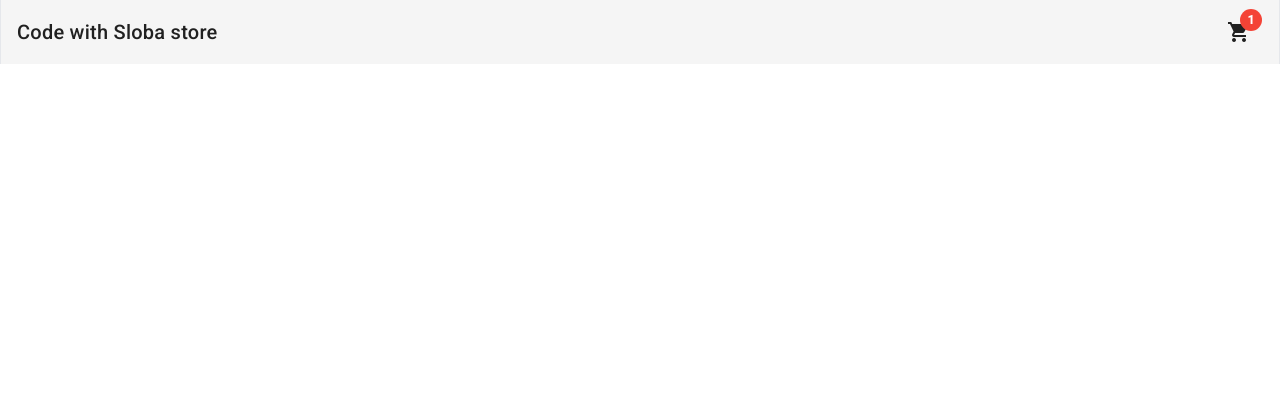
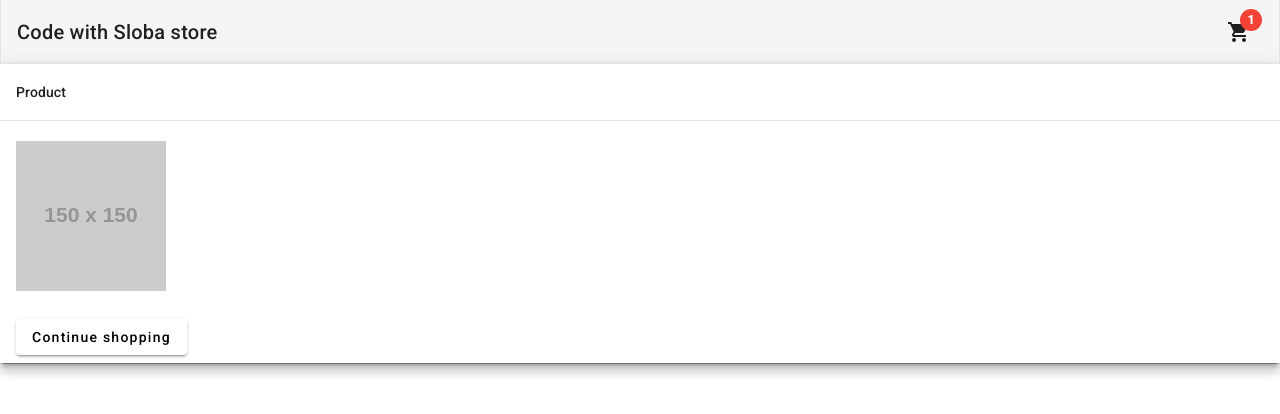
Before and after one commit to LeaBani/store-angular, an Angular app: page /cart in a window 1280 px wide. Before the commit this address led to /. Shown: the top 414 px of the page. Built offline with nearby package versions, Linux system fonts and the light colour scheme.

Commit message:
add cart component

```diff
--- a/src/app/app-routing.module.ts
+++ b/src/app/app-routing.module.ts
@@ -1,10 +1,15 @@
 import { NgModule } from '@angular/core';
 import { RouterModule, Routes } from '@angular/router';
 import { HomeComponent } from './pages/home/home.component';
+import { CartComponent } from './pages/cart/cart.component';
 
 const routes: Routes = [{
   path: 'home',
   component: HomeComponent,
+},
+{
+  path: 'cart',
+  component: CartComponent,
 },
 {
   path: '', redirectTo: 'home', pathMatch:'full'
--- a/src/app/app.module.ts
+++ b/src/app/app.module.ts
@@ -22,6 +22,7 @@
 import { ProductsHeaderComponent } from './pages/home/components/products-header/products-header.component';
 import { FiltersComponent } from './pages/home/components/filters/filters.component';
 import { ProductBoxComponent } from './pages/home/components/product-box/product-box.component';
+import { CartComponent } from './pages/cart/cart.component';
 
 @NgModule({
   declarations: [
@@ -30,7 +31,8 @@
     HomeComponent,
     ProductsHeaderComponent,
     FiltersComponent,
-    ProductBoxComponent
+    ProductBoxComponent,
+    CartComponent
   ],
   imports: [
     BrowserModule,
--- /dev/null
+++ b/src/app/pages/cart/cart.component.html
@@ -0,0 +1,22 @@
+<mat-card class="max-w-7xl mx-auto" *ngIf="cart.items.length" >
+    <table mat-table [dataSource]="dataSource" class="mat-elevation-z8 w-full">
+        <ng-container matColumnDef="product">
+            <th mat-header-cell *matHeaderCellDef>Product</th>
+            <td mat-cell *matCellDef="let element">
+                <img src="{{element.product}}" alt="img" class="w-{100px} my-5">
+            </td>
+            <td mat-footer-cell *matFooterCellDef>
+                <button mat-raised-button routerLink="/home">Continue shopping</button>
+            </td>
+        </ng-container>
+        <tr mat-header-row *matHeaderRowDef="displayedColumns"></tr>
+        <tr mat-row *matRowDef="let row; columns: displayedColumns"></tr>
+        <tr mat-footer-row *matFooterRowDef="displayedColumns"></tr>
+    </table>
+</mat-card>
+<mat-card class="max-w-7xl mx-auto" *ngIf="!cart.items.length">
+    <p>
+        Your cart is empty
+        <button mat-raised-button routerLink="/home">Start shopping</button>
+    </p>
+</mat-card>
--- /dev/null
+++ b/src/app/pages/cart/cart.component.ts
@@ -0,0 +1,36 @@
+import { Component, OnInit } from '@angular/core';
+import { CartItem } from 'src/app/models/cart.model';
+import { Cart } from 'src/app/models/cart.model';
+
+@Component({
+  selector: 'app-cart',
+  templateUrl: 'cart.component.html'
+})
+export class CartComponent implements OnInit {
+
+  cart: Cart = { items: [{
+    product: 'https://via.placeholder.com/150',
+    name: 'snickers',
+    price: 150,
+    quantity: 1,
+    id: 1
+  }]};
+
+  dataSource: Array<CartItem> = [];
+
+  displayedColumns: Array<string> = [
+    'product',
+    // 'name',
+    // 'price',
+    // 'quantity',
+    // 'total',
+    // 'action'
+  ]
+
+  constructor() {}
+
+  ngOnInit(): void{
+    this.dataSource = this.cart.items;
+  }
+
+}
```
Also changed, not shown: src/app/models/cart.model.ts (added, +11 -0 lines).
